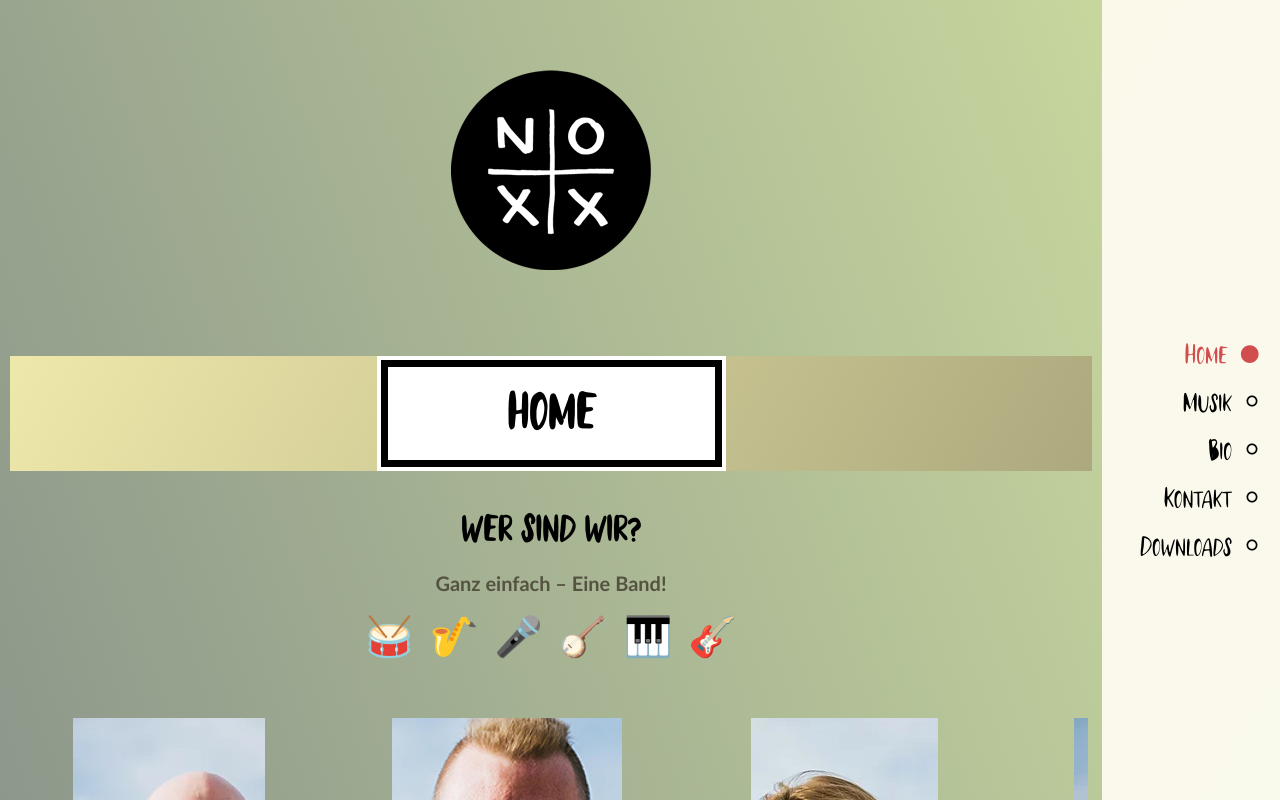
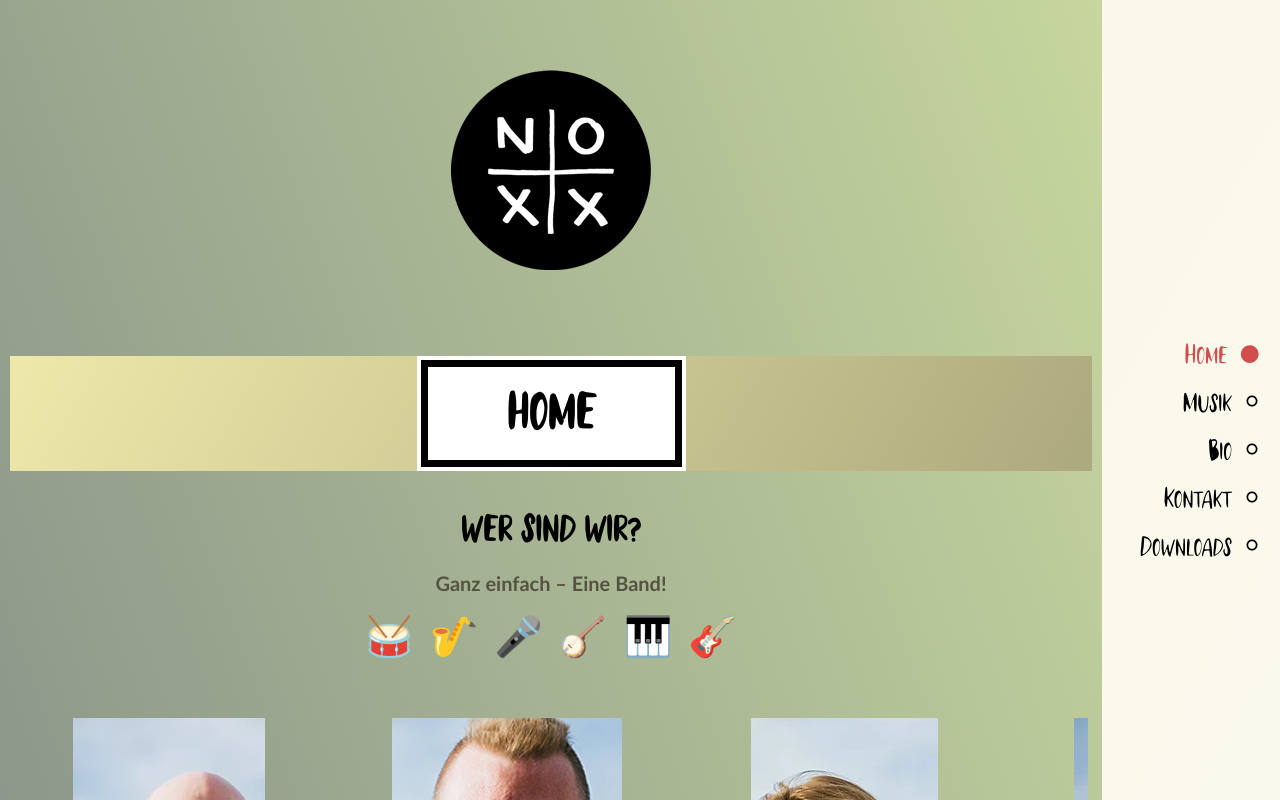
Before and after one commit to weeebr/noxx, a React (Create React App) app: page / in a window 1280 px wide. Shown: the top 800 px of the page. Built offline with nearby package versions, Linux system fonts and the light colour scheme.

Commit message:
change width of titles

```diff
--- a/src/GlobalStyle.js
+++ b/src/GlobalStyle.js
@@ -94,7 +94,7 @@ const GlobalStyle = createGlobalStyle`
 
   h2 {
     ${getString(typography.h2)}
-    width: 349px;
+    width: 269px;
     height: 115px;
     box-shadow: inset 0 0 0px 7px black;
     background: white;
```
